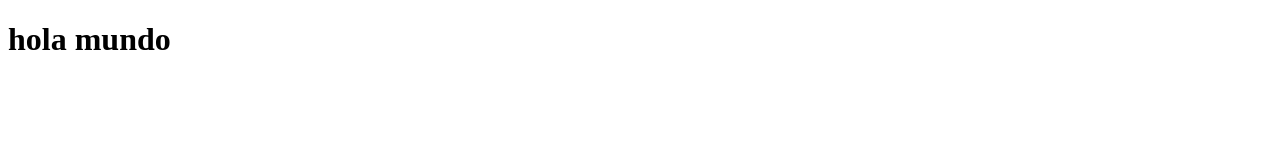
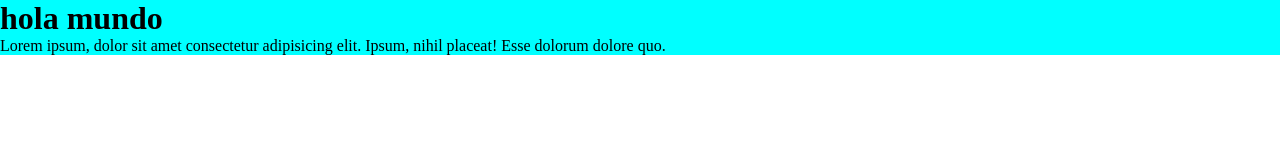
Before and after one commit to aguscamposr/desafioGithub, a plain HTML site: page index.html in a window 1280 px wide. Drawn offline with Linux system fonts and the light colour scheme.

Commit message:
cambios y mediaquery

```diff
--- a/css/style.css
+++ b/css/style.css
@@ -0,0 +1,17 @@
+* {
+    margin: 0;
+    padding: 0;
+    box-sizing: border-box;
+}
+.holaMundo {
+    background-color: aqua;
+    text-align: ;
+    margin: auto 0;
+}
+/* mobile last */
+@media (max-width:550px) {
+    .holaMundo {
+        background-color: blueviolet;
+    }
+
+}
--- a/index.html
+++ b/index.html
@@ -1,5 +1,6 @@
 <!DOCTYPE html>
 <html lang="en">
+
 <head>
     <meta charset="UTF-8">
     <meta http-equiv="X-UA-Compatible" content="IE=edge">
@@ -7,9 +8,14 @@
     <link rel="stylesheet" href="./css/style.css">
     <title>Document</title>
 </head>
+
 <body>
-    <h1>hola mundo</h1>
-    <!-- 1 git init -->
-    <!--  -->
+    <div class="holaMundo">
+        <h1>hola mundo</h1>
+        <!-- 1 git init -->
+        <!--  -->
+        <p>Lorem ipsum, dolor sit amet consectetur adipisicing elit. Ipsum, nihil placeat! Esse dolorum dolore quo.</p>
+    </div>
 </body>
+
 </html>
```
